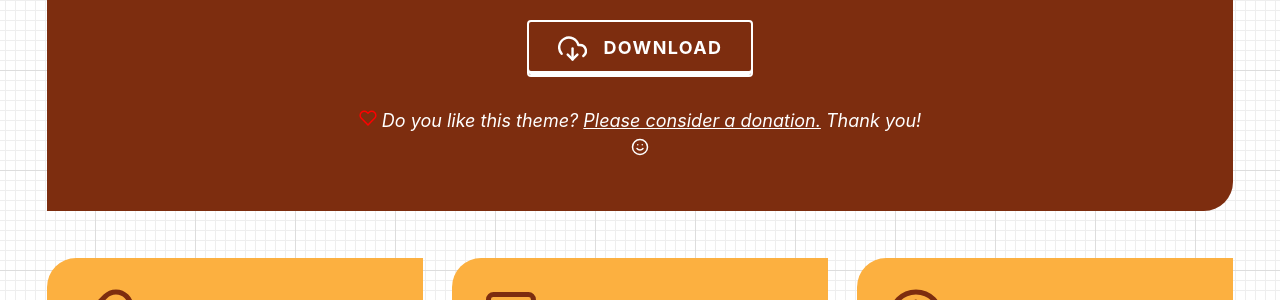
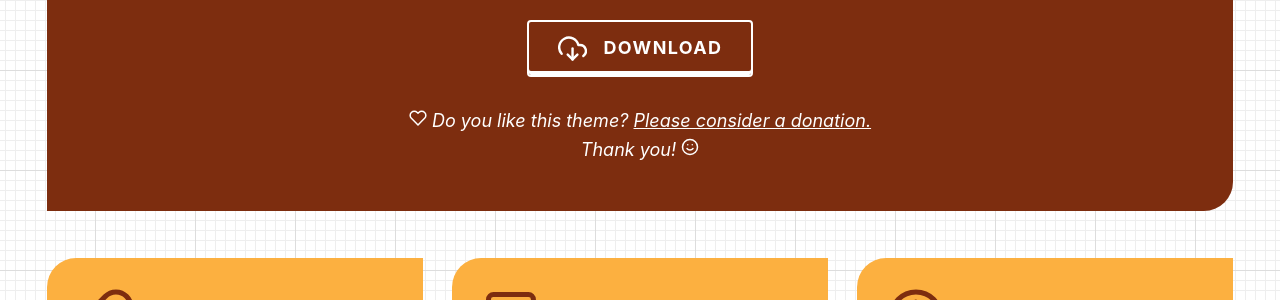
Before and after one commit to webmandesign/playground-for-beaver-themer, a Jekyll site: the page built from index.md, in a window 1280 px wide. Shown: the part 946-1246 px from the top of the page. Built offline with Jekyll 4.4.1, drawn with Linux system fonts in a browser that asks for light colours.

Commit message:
* Updating info and styles

```diff
--- a/_includes/section-download.html
+++ b/_includes/section-download.html
@@ -10,6 +10,7 @@
 			{% include svg/heart.svg %}
 			Do you like this theme?
 			<a href="https://www.webmandesign.eu/contact/?utm_source=pfbt">Please consider a donation.</a>
+			<br>
 			Thank you!
 			{% include svg/smile.svg %}
 		</p>
--- a/_sass/content/__section.scss
+++ b/_sass/content/__section.scss
@@ -30,15 +30,7 @@
 	svg {
 		width: 1em;
 		height: auto;
-
-		&:first-child {
-			stroke: red;
-		}
-
-		&:last-child {
-			stroke: currentColor;
-		}
-
+		stroke: currentColor;
 	}
 
 }
```
